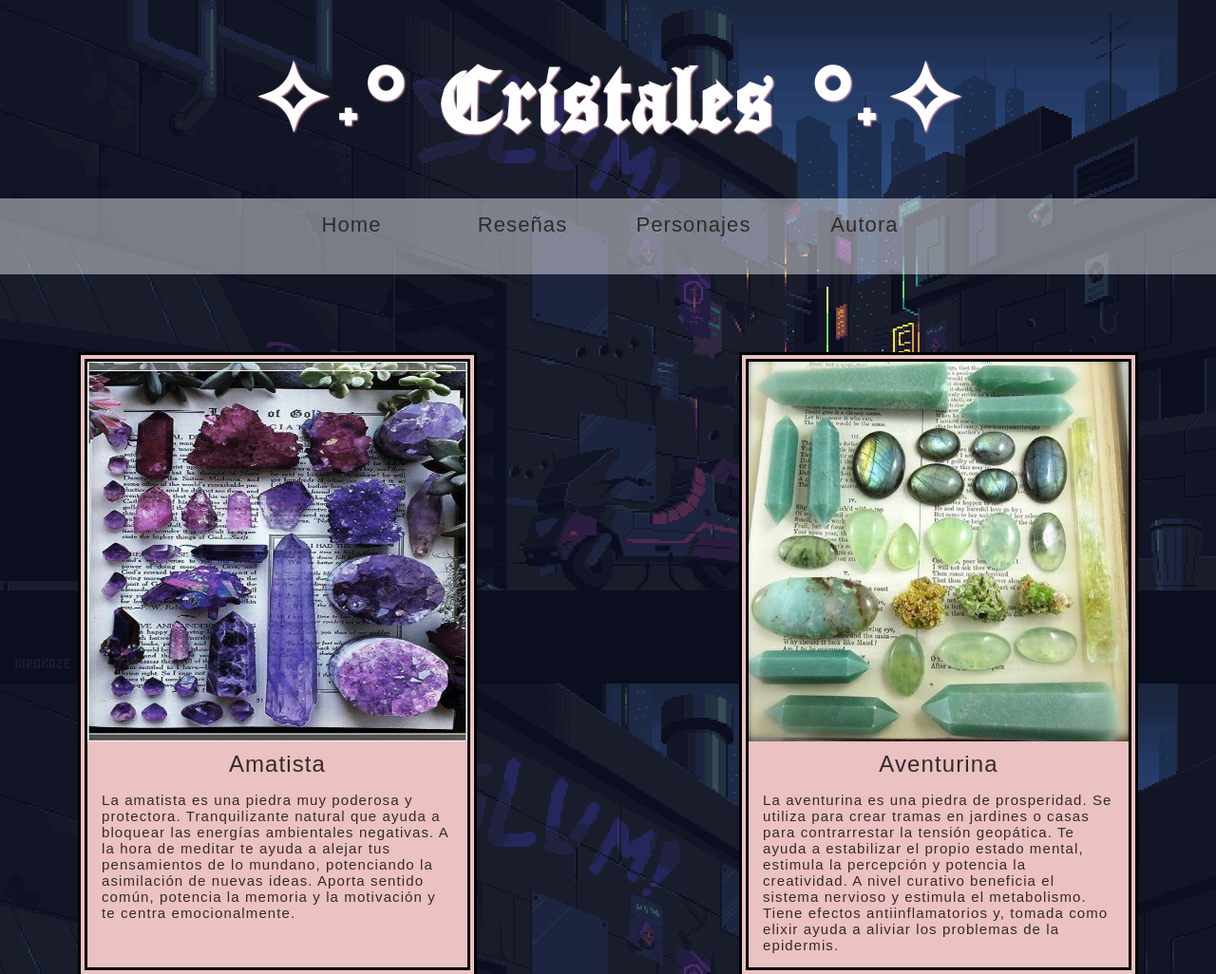
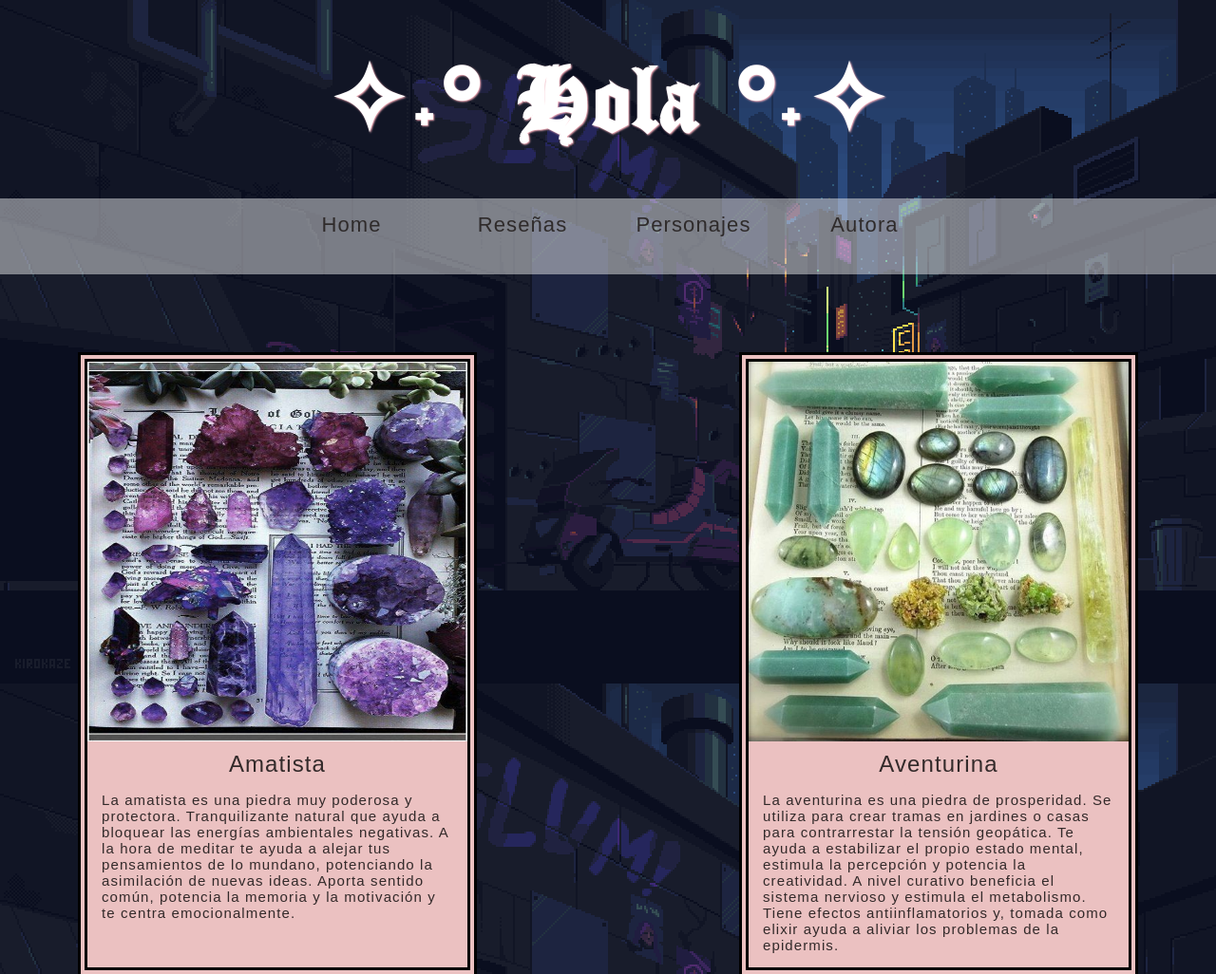
Before and after one commit to JazminVazquez/TPOFullStackPython, a plain HTML site: page index.html in a window 1280 px wide. Shown: the top 1026 px of the page at 95% size. Drawn offline with Linux system fonts and the light colour scheme.

Commit message:
Cambio de titulo

```diff
--- a/index.html
+++ b/index.html
@@ -15,7 +15,7 @@
   <div class="contenedor">
 
     <header>
-      <h1 id="title"> <span class="highlight">✧˖° Cristales °˖✧</span> </h1>
+      <h1 id="title"> <span class="highlight">✧˖° Hola °˖✧</span> </h1>
       <!-- <a id="centrao" href="index.html"><img src="img/JasakaRosita.png" alt="" width="350" height="350"></a> -->
       <nav>
         <ul class="menu">
```
